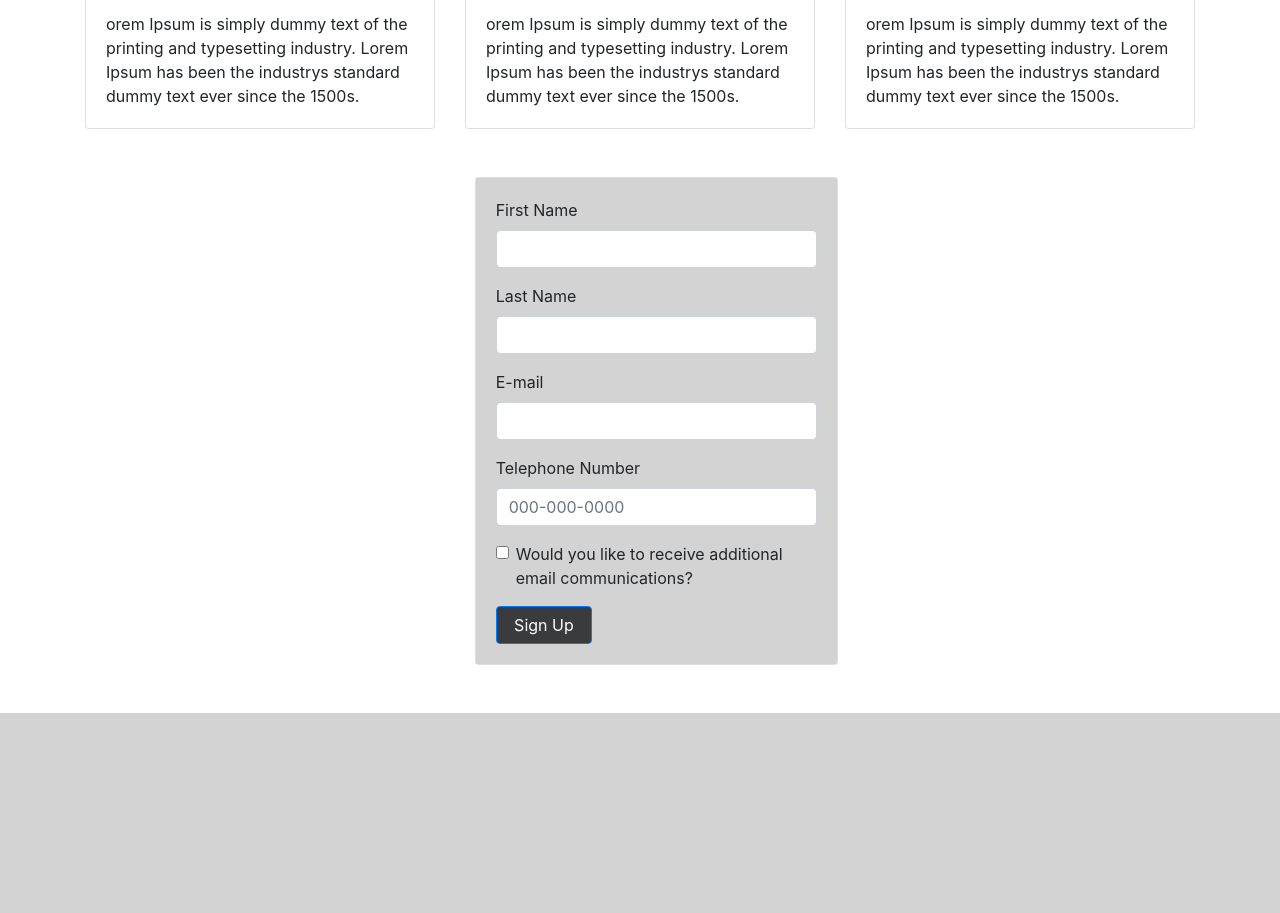
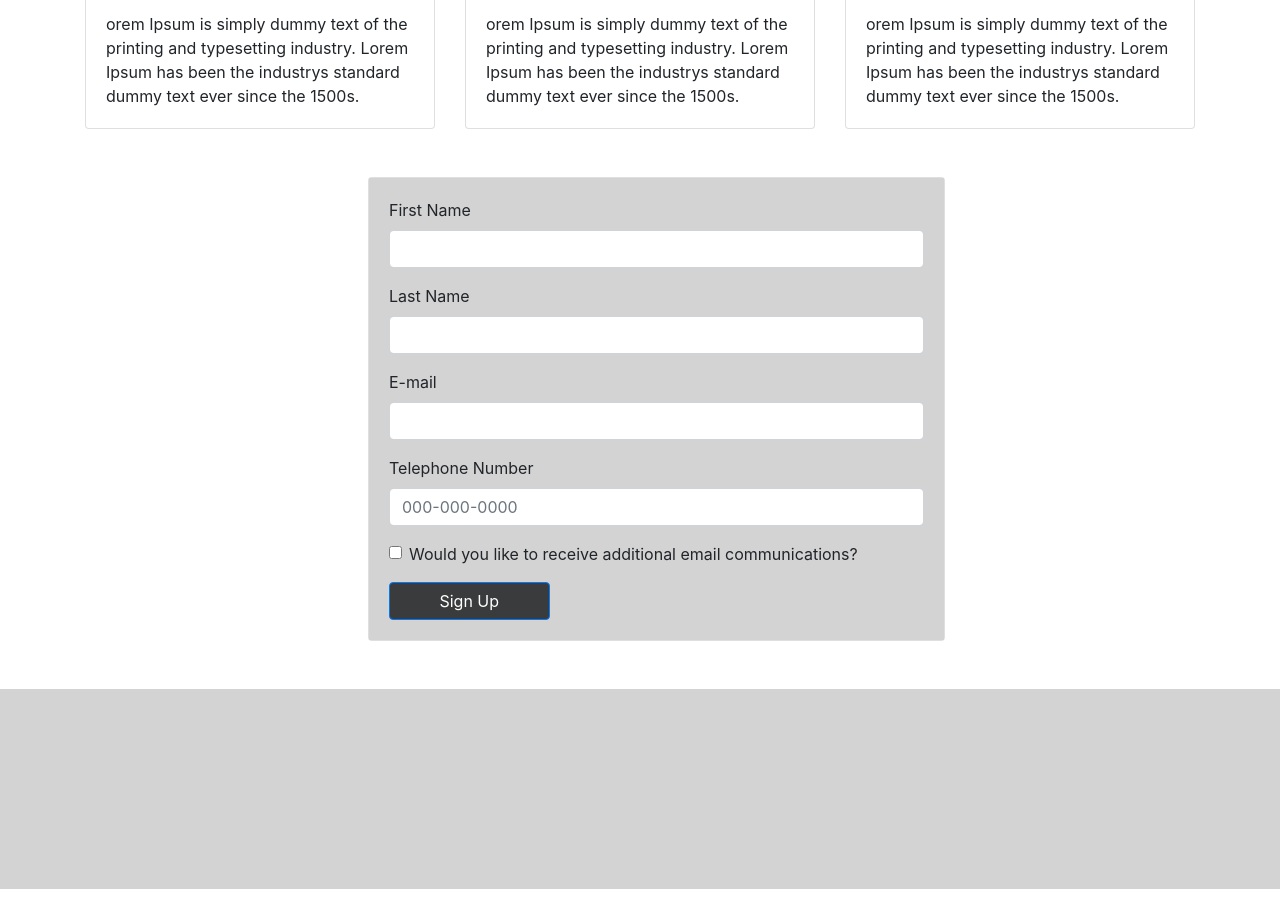
Before and after one commit to firshta2016/UWLandingPage, a React (Create React App) app: page / in a window 1280 px wide. Shown: the part 1040-1953 px from the top of the page. After the commit the page ends 1929 px from the top, so only its background shows below. Built offline with nearby package versions, Linux system fonts and the light colour scheme.

Commit message:
changed form responsive

```diff
--- a/src/Componenets/ContactForm.js
+++ b/src/Componenets/ContactForm.js
@@ -10,7 +10,7 @@ const ContactForm = () => {
     <StyledWrapper>
       <Container fluid>
         <Row className="justify-content-center">
-          <Col sm={12} md={8} lg={4} className="pl-5">
+          <Col sm={12} md={8} lg={6} className="pl-5">
             <Card className="mt-5">
               <Card.Body className="cardbody">
                 <Form onSubmit={handleSubmit}>
```
